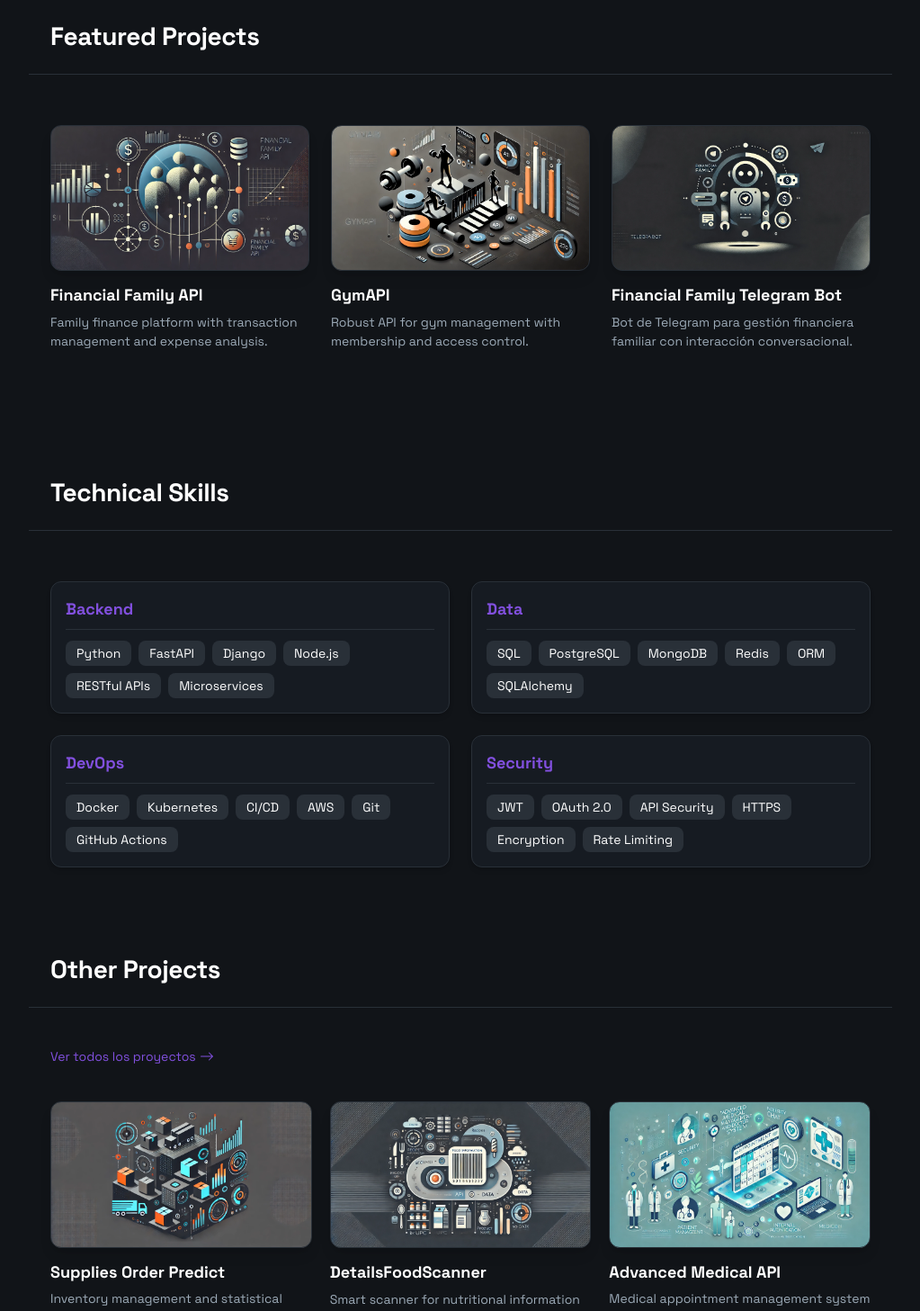
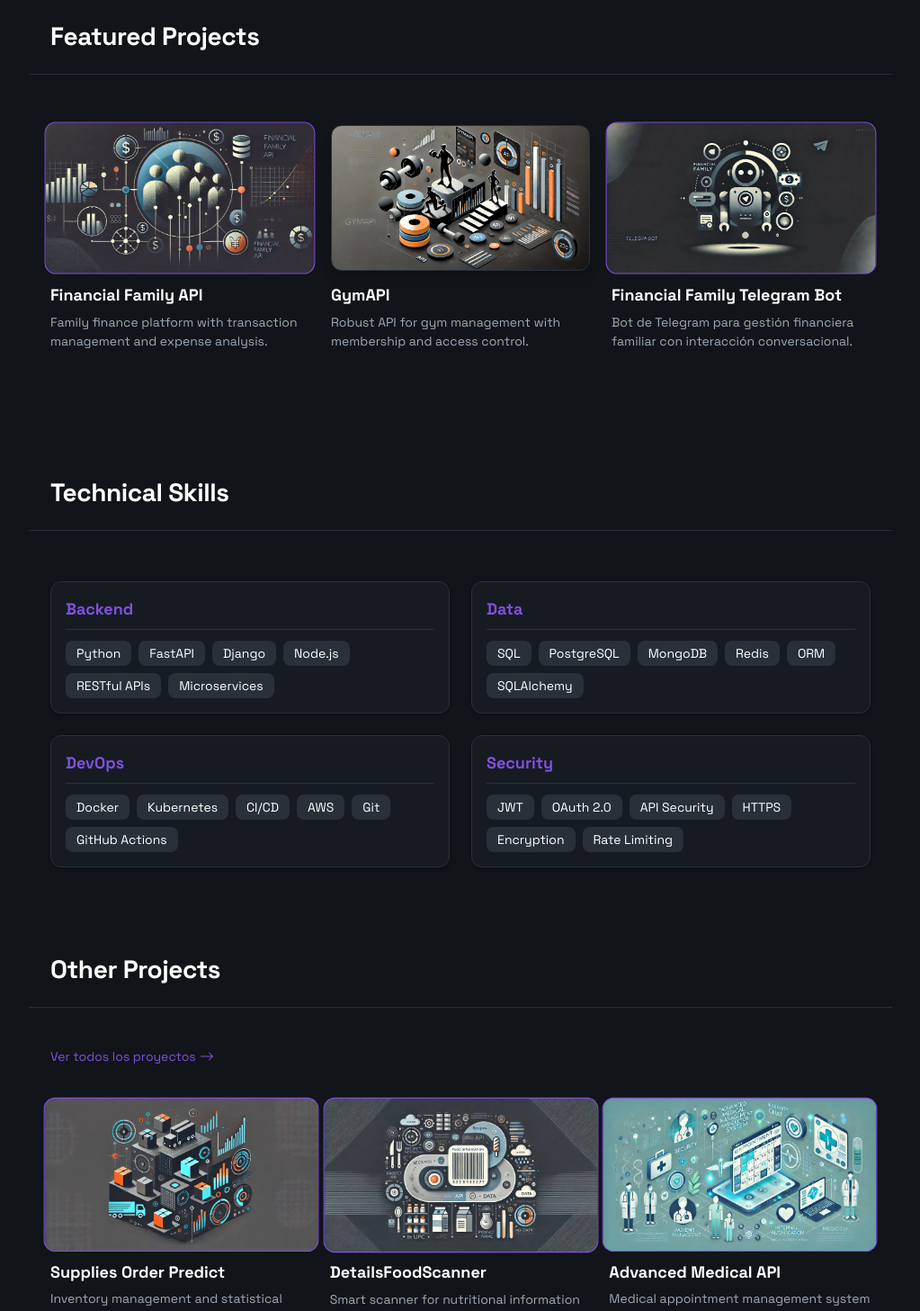
Before and after one commit to Alexmontesino96/portfolio, a React (Vite) app: page / in a window 1280 px wide. Shown: the part 440-1897 px from the top of the page at 90% size, without its empty margins (128-1151 px from the left). Built offline with nearby package versions, Linux system fonts and the light colour scheme.

Commit message:
Corregido el efecto de escala en todas las tarjetas de proyectos

```diff
--- a/src/pages/Home.jsx
+++ b/src/pages/Home.jsx
@@ -4,7 +4,7 @@ import { Link } from 'react-router-dom';
 function Home() {
   const [scrollY, setScrollY] = useState(0);
   const profileRef = useRef(null);
-  const projectRefs = [useRef(null), useRef(null), useRef(null)];
+  const projectRefs = [useRef(null), useRef(null), useRef(null), useRef(null), useRef(null), useRef(null)];
 
   useEffect(() => {
     const handleScroll = () => {
@@ -39,38 +39,43 @@ function Home() {
         }
       }
 
-      // Animar las tarjetas de proyectos en móviles
-      if (window.innerWidth < 640) {
+      // Animar las tarjetas de proyectos en todas las pantallas, no solo en móviles
       projectRefs.forEach((ref, index) => {
         if (ref.current) {
           const elementRect = ref.current.getBoundingClientRect();
           const elementTop = elementRect.top;
           const elementHeight = elementRect.height;
+          const viewportHeight = window.innerHeight;
 
-            // Calcular cuando la tarjeta está cerca del borde superior
-            // Se activa cuando la tarjeta está entrando en la pantalla (entre -20% y 30% de su altura)
-            const activationThresholdTop = -0.2 * elementHeight;
-            const activationThresholdBottom = 0.3 * elementHeight;
+          // Activar el efecto cuando la tarjeta está visible en el viewport
+          // Consideramos que está visible cuando al menos 20% de la tarjeta está en la pantalla
+          // y no ha salido más del 80% por la parte superior
+          const visibleThresholdTop = viewportHeight * 0.8;
+          const visibleThresholdBottom = -elementHeight * 0.8;
 
-            if (elementTop <= activationThresholdBottom && elementTop >= activationThresholdTop) {
-              // La tarjeta está en la zona de activación cerca del borde superior
-              const distanceFactor = Math.abs((elementTop - activationThresholdTop) / (activationThresholdBottom - activationThresholdTop));
-              const scaleValue = 1 + Math.min(0.08, 0.08 * distanceFactor);
+          if (elementTop < visibleThresholdTop && elementTop > visibleThresholdBottom) {
+            // Calculamos qué tan centrada está la tarjeta en la pantalla
+            // 0 = borde superior/inferior, 1 = perfectamente centrada
+            const distanceFromCenter = 1 - Math.abs((elementTop + elementHeight/2 - viewportHeight/2) / (viewportHeight/2 + elementHeight/2));
+            const scaleValue = 1 + Math.min(0.08, 0.08 * distanceFromCenter);
 
             ref.current.style.transform = `scale(${scaleValue})`;
             ref.current.style.zIndex = '40';
             ref.current.style.borderColor = 'var(--violet-9)';
             ref.current.style.boxShadow = '0 0 15px rgba(var(--violet-9-rgb),0.3)';
+            // Aseguramos que la transición se aplique siempre
+            ref.current.style.transition = 'transform 0.4s ease-out, border-color 0.4s ease, box-shadow 0.4s ease';
           } else {
             // Reset cuando la tarjeta está fuera de la zona de activación
             ref.current.style.transform = 'scale(1)';
             ref.current.style.zIndex = 'auto';
             ref.current.style.borderColor = '#293038';
             ref.current.style.boxShadow = '';
+            // Mantenemos la transición en el reset
+            ref.current.style.transition = 'transform 0.4s ease-out, border-color 0.4s ease, box-shadow 0.4s ease';
           }
         }
       });
-      }
     };
 
     // Ejecutar una vez cuando el componente se monta para aplicar efectos iniciales
@@ -194,6 +199,7 @@ function Home() {
             </Link>
             <Link to="/project/financial-family-telegram-bot" className="flex flex-col gap-4 pb-3 group">
               <div
+                ref={projectRefs[2]}
                 className="w-full bg-center bg-no-repeat aspect-video bg-cover rounded-xl transform group-hover:scale-[1.02] transition-all duration-300 border border-[#293038] group-hover:border-[--violet-9] shadow-lg"
                 style={{
                   backgroundImage: 'url("/telegra_bot_financial_family.webp")',
@@ -291,6 +297,7 @@ function Home() {
 
             <a href="https://github.com/Alexmontesino96/DetailsFoodScanner" target="_blank" className="flex flex-col gap-4 pb-3 group">
               <div
+                ref={projectRefs[3]}
                 className="w-full bg-center bg-no-repeat aspect-video bg-cover rounded-xl transform group-hover:scale-[1.02] transition-all duration-300 border border-[#293038] group-hover:border-[--violet-9] shadow-lg"
                 style={{
                   backgroundImage: 'url("/detail_food_scanner.webp")',
@@ -306,6 +313,7 @@ function Home() {
 
             <a href="https://github.com/Alexmontesino96/api-citas-medicas-main" target="_blank" className="flex flex-col gap-4 pb-3 group">
               <div
+                ref={projectRefs[4]}
                 className="w-full bg-center bg-no-repeat aspect-video bg-cover rounded-xl transform group-hover:scale-[1.02] transition-all duration-300 border border-[#293038] group-hover:border-[--violet-9] shadow-lg"
                 style={{
                   backgroundImage: 'url("/api_medical.webp")',
```
Lines whose indentation alone changed are shown as unchanged.
